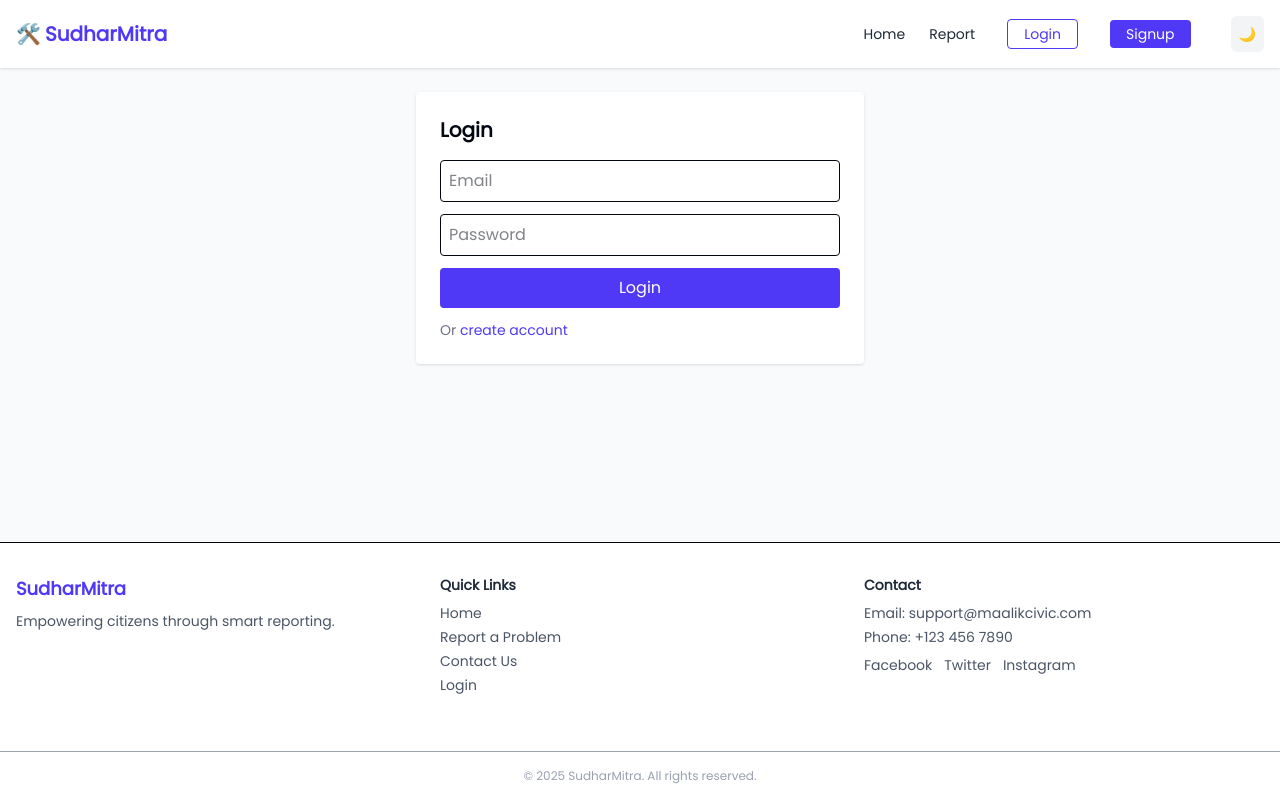
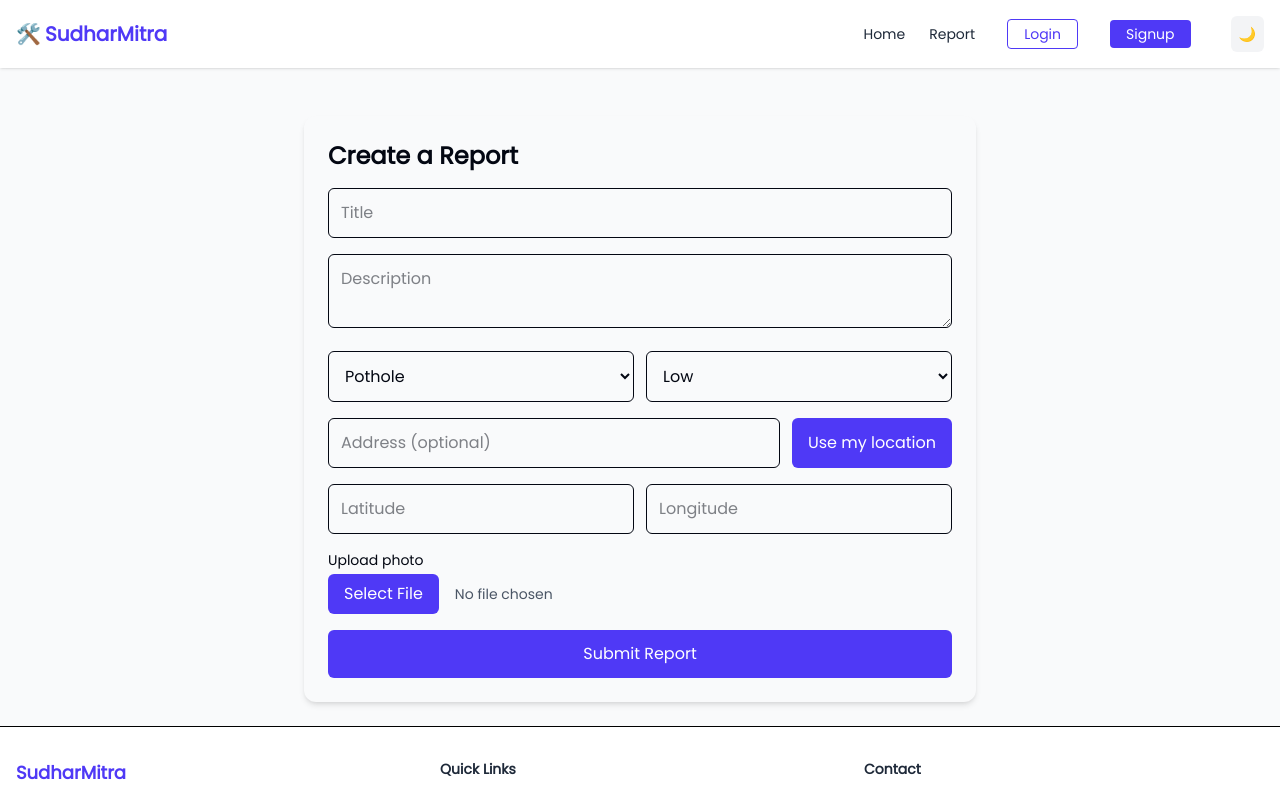
Before and after one commit to akashroy18/civicsenseIssue, a React (Vite) app in the folder SIH2025-Civic-Sense-main/Civic Sense/Jharkhand Frontend/frontend/: page / in a window 1280 px wide. Shown: the top 789 px of the page. Built offline with nearby package versions, Linux system fonts and the light colour scheme.

Commit message:
Update Home.jsx

```diff
--- a/SIH2025-Civic-Sense-main/Civic Sense/Jharkhand Frontend/frontend/src/pages/Home.jsx
+++ b/SIH2025-Civic-Sense-main/Civic Sense/Jharkhand Frontend/frontend/src/pages/Home.jsx
@@ -1,40 +1,217 @@
 import React, { useState } from 'react';
 import API from '../services/api';
-import { useAuth } from '../hooks/useAuth';
-import { useNavigate } from 'react-router-dom';
 
-export default function Login() {
-  const [email, setEmail] = useState('');
-  const [password, setPassword] = useState('');
-  const [err, setErr] = useState('');
-  const { saveUser } = useAuth();
-  const nav = useNavigate();
+export default function ReportPage() {
+  const [title, setTitle] = useState('');
+  const [description, setDescription] = useState('');
+  const [category, setCategory] = useState('pothole');
+  const [priority, setPriority] = useState('low');
+  const [file, setFile] = useState(null);
+  const [fileName, setFileName] = useState('No file chosen');
+  const [address, setAddress] = useState('');
+  const [lat, setLat] = useState('');
+  const [lng, setLng] = useState('');
+  const [msg, setMsg] = useState('');
+  const [loading, setLoading] = useState(false);
+  const [preview, setPreview] = useState(null);
+
+  const getLocation = () => {
+    if (!navigator.geolocation) return alert('Geolocation not supported');
+    navigator.geolocation.getCurrentPosition(
+      (pos) => {
+        setLat(pos.coords.latitude);
+        setLng(pos.coords.longitude);
+      },
+      () => alert('Could not get location')
+    );
+  };
 
   const submit = async (e) => {
     e.preventDefault();
+    setLoading(true);
     try {
-      const res = await API.post('/auth/login', { email, password });
-      // The backend returns { status, token, user }
-      saveUser({ token: res.data.token, user: res.data.user });
-      const role = res.data.user.role;
-      nav(role === 'citizen' ? '/dashboard/customer' : '/dashboard/admin');
-    } catch (error) {
-      setErr(error?.response?.data?.message || 'Login failed');
+      const form = new FormData();
+      form.append('title', title);
+      form.append('description', description);
+      form.append('category', category);
+      form.append('priority', priority);
+      form.append('address', address);
+      form.append('lat', lat);
+      form.append('lng', lng);
+      if (file) form.append('image', file);
+
+      await API.post('/reports', form, {
+        headers: { 'Content-Type': 'multipart/form-data' }
+      });
+
+      setMsg('Report submitted successfully');
+      // Clear form
+      setTitle('');
+      setDescription('');
+      setCategory('pothole');
+      setPriority('low');
+      setAddress('');
+      setLat('');
+      setLng('');
+      setFile(null);
+      setFileName('No file chosen');
+    } catch (err) {
+      setMsg(err?.response?.data?.message || 'Submission failed');
+    } finally {
+      setLoading(false);
     }
   };
 
   return (
-    <div className="max-w-md mx-auto text-gray-950 bg-white dark:bg-gray-800 dark:text-gray-50 p-6 rounded shadow">
-      <h2 className="text-xl font-semibold mb-4">Login</h2>
-      {err && <div className="text-red-600 mb-2">{err}</div>}
-      <form onSubmit={submit} className="space-y-3">
-        <input className="w-full  p-2 border rounded" placeholder="Email" value={email} onChange={(e) => setEmail(e.target.value)} />
-        <input className="w-full p-2 border rounded" placeholder="Password" type="password" value={password} onChange={(e) => setPassword(e.target.value)} />
-        <button className="w-full bg-indigo-600 text-white p-2 rounded">Login</button>
+    <div className="max-w-2xl mx-auto bg-gray-50 text-gray-950 p-6 dark:bg-gray-800  dark:text-gray-50 rounded-xl shadow-md mt-6">
+      <h2 className="text-2xl font-bold mb-4">Create a Report</h2>
+
+      {msg && (
+        <div className="mb-4 px-4 py-2 bg-green-100 border border-green-300 text-green-800 rounded text-sm">
+          {msg}
+        </div>
+      )}
+
+      <form onSubmit={submit} className="space-y-4">
+        <input
+          className="w-full p-3 border rounded-md"
+          placeholder="Title"
+          value={title}
+          onChange={(e) => setTitle(e.target.value)}
+          required
+        />
+        <textarea
+          className="w-full p-3 border rounded-md"
+          placeholder="Description"
+          value={description}
+          onChange={(e) => setDescription(e.target.value)}
+        />
+
+        <div className="flex gap-3">
+          <select
+            value={category}
+            onChange={(e) => setCategory(e.target.value)}
+            className="p-3 border rounded-md w-1/2"
+          >
+            <option value="pothole">Pothole</option>
+            <option value="streetlight">Streetlight</option>
+            <option value="garbage">Garbage</option>
+            <option value="water">Water</option>
+            <option value="electricity">Electricity</option>
+            <option value="other">Other</option>
+          </select>
+
+          <select
+            value={priority}
+            onChange={(e) => setPriority(e.target.value)}
+            className="p-3 border rounded-md w-1/2"
+          >
+            <option value="low">Low</option>
+            <option value="medium">Medium</option>
+            <option value="high">High</option>
+            <option value="critical">Critical</option>
+          </select>
+        </div>
+
+        <div className="flex gap-3">
+          <input
+            className="flex-1 p-3 border rounded-md"
+            placeholder="Address (optional)"
+            value={address}
+            onChange={(e) => setAddress(e.target.value)}
+          />
+          <button
+            type="button"
+            onClick={getLocation}
+            className="px-4 py-2 bg-indigo-600 text-white rounded-md hover:bg-indigo-700"
+          >
+             Use my location
+          </button>
+        </div>
+
+        <div className="flex gap-3">
+          <input
+            className="w-1/2 p-3 border rounded-md"
+            placeholder="Latitude"
+            value={lat}
+            onChange={(e) => setLat(e.target.value)}
+          />
+          <input
+            className="w-1/2 p-3 border rounded-md"
+            placeholder="Longitude"
+            value={lng}
+            onChange={(e) => setLng(e.target.value)}
+          />
+        </div>
+
+        <div>
+          <label className="block text-sm mb-1 font-medium">Upload photo</label>
+          <div className="flex items-center gap-4">
+            <label className="bg-indigo-600 text-white px-4 py-2 rounded-md cursor-pointer hover:bg-indigo-700 transition-all">
+              Select File
+              <input
+                type="file"
+                accept="image/*"
+                onChange={(e) => {
+                  const selectedFile = e.target.files[0];
+
+                  if(!selectedFile) return;
+
+                  if (!selectedFile.type.startsWith('image/')) {
+                    alert('Only image files are allowed.');
+                    e.target.value = '';
+                    setFile(null);
+                    setFileName('No file chosen');
+                    setPreview(null);
+                    return;
+                  }
+                  if (selectedFile.size > 5 * 1024 * 1024) {
+                    alert('Image size should not exceed 5MB.');
+                    e.target.value = '';
+                    setFile(null);
+                    setFileName('No file chosen');
+                    setPreview(null);
+                    return;
+                  }
+                  setFile(selectedFile);
+                  setFileName(selectedFile.name);
+
+                  const reader = new FileReader();
+                  reader.onloadend = () => {
+                    setPreview(reader.result);
+                  };
+
+                  reader.readAsDataURL(selectedFile);
+                }}
+                className="hidden"
+              />
+            </label>
+            <span className="text-sm text-gray-600 truncate max-w-xs">{fileName}</span>
+          </div>
+           {preview && (
+            <div className="mt-3">
+              <p className="text-sm text-gray-600 mb-1">Image Preview:</p>
+              <img
+                src={preview}
+                alt="Preview"
+                className="max-w-xs h-auto border rounded shadow"
+              />
+            </div>
+          )}
+
+        </div>
+
+
+        <button
+          type="submit"
+          className={`w-full py-3 text-white rounded-md ${
+            loading ? 'bg-gray-400 cursor-not-allowed' : 'bg-indigo-600 hover:bg-indigo-700'
+          } transition-all`}
+          disabled={loading}
+        >
+          {loading ? 'Submitting...' : 'Submit Report'}
+        </button>
       </form>
-      <div className="text-sm text-gray-500 mt-3">
-        Or <a href="/signup" className="text-indigo-600">create account</a>
-      </div>
     </div>
   );
 }
```
